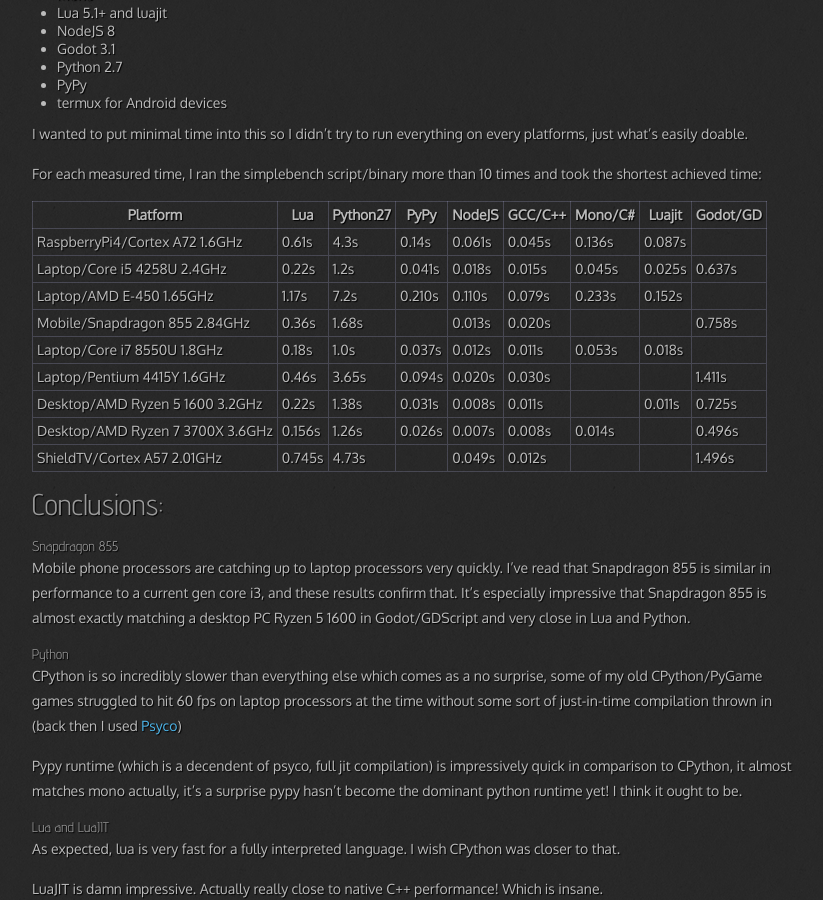
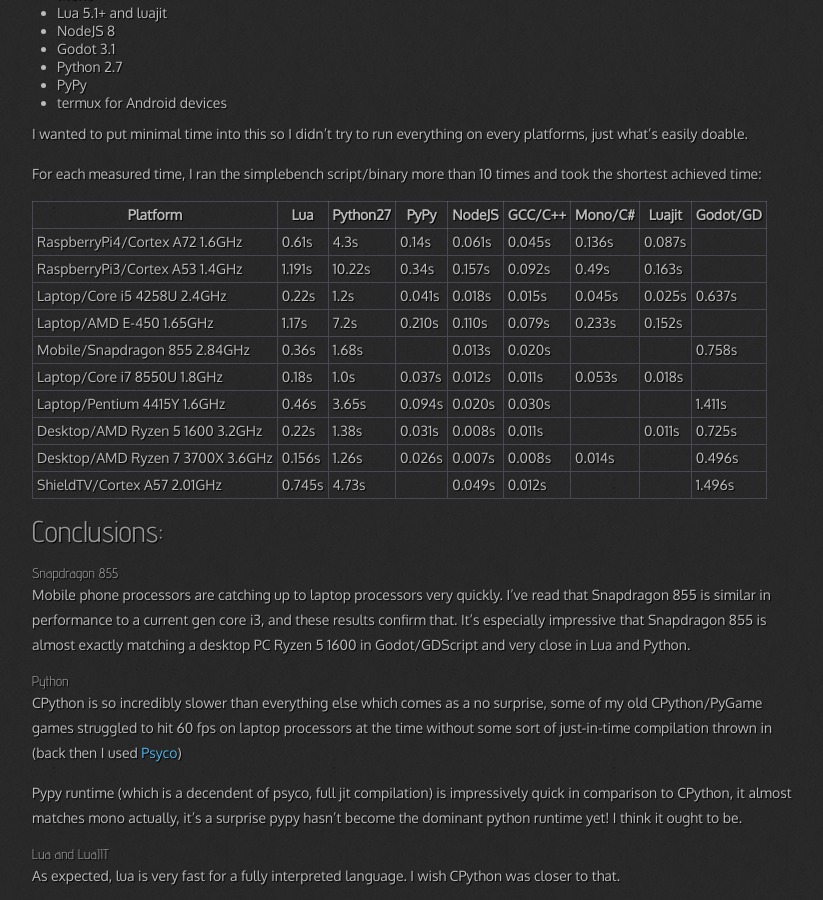
Before and after one commit to Salwan/salwan.github.io, a Jekyll site: the page built from _posts/2019-10-03-simplebench.md, in a window 1280 px wide and 900 px high, scrolled down 1095 px. Shown: the whole window, without its empty margins (23-846 px from the left). Built offline with Jekyll 4.4.1, drawn with Linux system fonts in a browser that asks for light colours; nearby versions of some CDN libraries; comment, search, counter and statistics services are not loaded.

Commit message:
simplebench: updated E-450 and added RPi3

```diff
--- a/_posts/2019-10-03-simplebench.md
+++ b/_posts/2019-10-03-simplebench.md
@@ -73,6 +73,7 @@
 | Platform                       |Lua     |Python27|PyPy     |NodeJS |GCC/C++ |Mono/C#|Luajit|Godot/GD|
 |--------------------------------|--------|--------|---------|-------|--------|-------|------|--------|
 |RaspberryPi4/Cortex A72 1.6GHz  |0.61s   |4.3s    |0.14s    |0.061s |0.045s  |0.136s |0.087s|        |
+|RaspberryPi3/Cortex A53 1.4GHz  |1.191s  |10.22s  |0.34s    |0.157s |0.092s  |0.49s  |0.163s|        |
 |Laptop/Core i5 4258U 2.4GHz     |0.22s   |1.2s    |0.041s   |0.018s |0.015s  |0.045s |0.025s|0.637s  |
 |Laptop/AMD E-450 1.65GHz        |1.17s   |7.2s    |0.210s   |0.110s |0.079s  |0.233s |0.152s|        |
 |Mobile/Snapdragon 855 2.84GHz   |0.36s   |1.68s   |         |0.013s |0.020s  |       |      |0.758s  |
```
